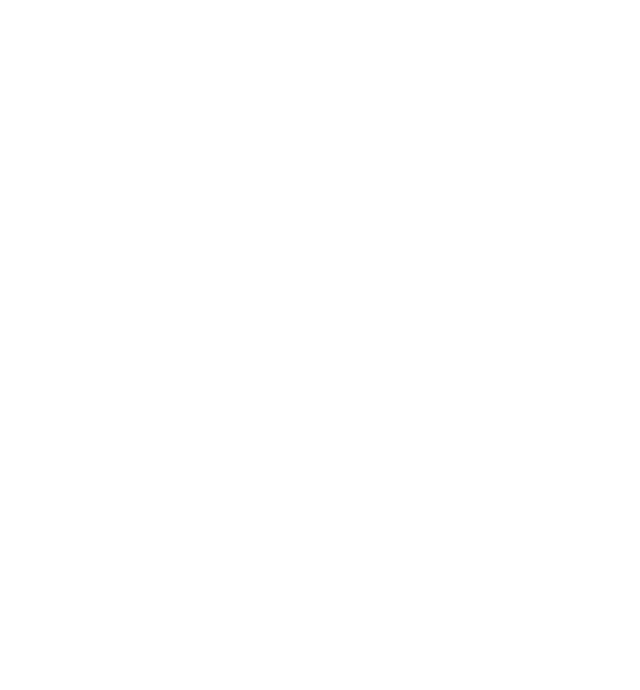
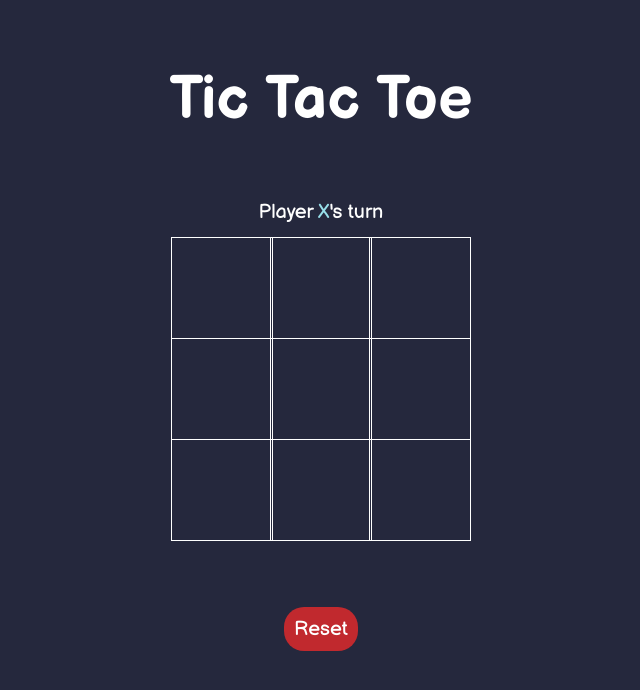
Before and after one commit to MarsVolta4366/MilestoneProjectI, a plain HTML site: page index.html in a window 1280 px wide. Shown: the whole page, without its empty margins (319-959 px from the left). Drawn offline with Linux system fonts and the light colour scheme.

Commit message:
CSS is mostly done

```diff
--- a/assets/index.css
+++ b/assets/index.css
@@ -0,0 +1,73 @@
+:root {
+    --background: #25283D;
+    --x: #98DFEA;
+    --o: #07BEB8;
+    --reset: #C1292E;
+    --text: #ffffff;
+}
+
+* {
+    padding: 0;
+    margin: 0;
+    font-family: 'Balsamiq Sans', cursive;
+    color: var(--text);
+}
+
+body {
+    background-color: var(--background);
+}
+
+#title {
+    text-align: center;
+    margin: 5%;
+    font-size: 30px;
+}
+
+#playerDisplay {
+    text-align: center;
+    font-size: 20px;
+    margin: 1%;
+}
+
+.playerX {
+    color: var(--x)
+}
+
+.playerO {
+    color: var(--o)
+}
+
+#gameContainer {
+    margin: 0 auto;
+    display: grid;
+    grid-template-columns: 33% 33% 33%;
+    grid-template-rows: 33% 33% 33%;
+    max-width: 300px;
+}
+
+.box {
+    border: 1px solid var(--text);
+    min-width: 100px;
+    min-height: 100px;
+    display: flex;
+    justify-content: center;
+    align-items: center;
+    font-size: 50px;
+    cursor: pointer;
+}
+
+#winnerDisplay {
+    text-align: center;
+    margin: 10px;
+    font-size: 30px;
+}
+
+#reset {
+    display: block;
+    margin: 5% auto;
+    padding: 10px;
+    font-size: 20px;
+    background-color: var(--reset);
+    border-radius: 20px;
+    border: none;
+}
--- a/assets/index.js
+++ b/assets/index.js
@@ -0,0 +1,36 @@
+let boxes = document.querySelectorAll(".box")
+let isPlayerXsTurn = true
+let playerSpan = document.getElementById("playerSpan")
+let winnerDisplay = document.getElementById("winnerDisplay")
+let turn = 0
+
+function boxClicked(box) {
+    if(isPlayerXsTurn && box.textContent === "") {
+        turn++
+        box.textContent = "X"
+        box.style.color = "var(--x)"
+        isPlayerXsTurn = false
+        playerSpan.classList.remove("playerX")
+        playerSpan.classList.add("playerO")
+        playerSpan.textContent = "O"
+    } else if(!isPlayerXsTurn && box.textContent === "") {
+        turn++
+        box.textContent = "O"
+        box.style.color = "var(--o)"
+        isPlayerXsTurn = true
+        playerSpan.classList.remove("playerO")
+        playerSpan.classList.add("playerX")
+        playerSpan.textContent = "X"
+    }
+
+    // Determine winner and display
+    if(boxes[0].textContent === boxes[1].textContent && boxes[0].textContent === boxes[2].textContent && boxes[0].textContent != "") {
+        winnerDisplay.textContent = `${boxes[0].textContent} wins!`
+        // Make function to remove event listeners?
+        // box.removeEventListener("click", boxClicked(box))
+    }
+}
+
+boxes.forEach(box => {
+    box.addEventListener("click", () => boxClicked(box))
+})
--- a/index.html
+++ b/index.html
@@ -6,10 +6,40 @@
     <meta name="viewport" content="width=device-width, initial-scale=1.0">
     <title>Tic Tac Toe</title>
 
+    <!-- Google Fonts -->
+    <link rel="preconnect" href="https://fonts.googleapis.com">
+    <link rel="preconnect" href="https://fonts.gstatic.com" crossorigin>
+    <link href="https://fonts.googleapis.com/css2?family=Balsamiq+Sans:wght@400;700&display=swap" rel="stylesheet">
+
     <!-- CSS -->
     <link rel="stylesheet" href="assets/index.css">
 </head>
 <body>
+    <main id="container">
+
+        <div id="title">
+            <h1>Tic Tac Toe</h1>
+        </div>
+
+        <div id="playerDisplay">
+            <p>Player <span id="playerSpan" class="playerX">X</span>'s turn</p>
+        </div>
+
+        <div id="gameContainer">
+            <div class="box"></div>
+            <div class="box"></div>
+            <div class="box"></div>
+            <div class="box"></div>
+            <div class="box"></div>
+            <div class="box"></div>
+            <div class="box"></div>
+            <div class="box"></div>
+            <div class="box"></div>
+        </div>
+
+        <div id="winnerDisplay"></div>
+        <button id="reset">Reset</button>
+    </main>
 
     <!-- JS -->
     <script src="assets/index.js"></script>
```
